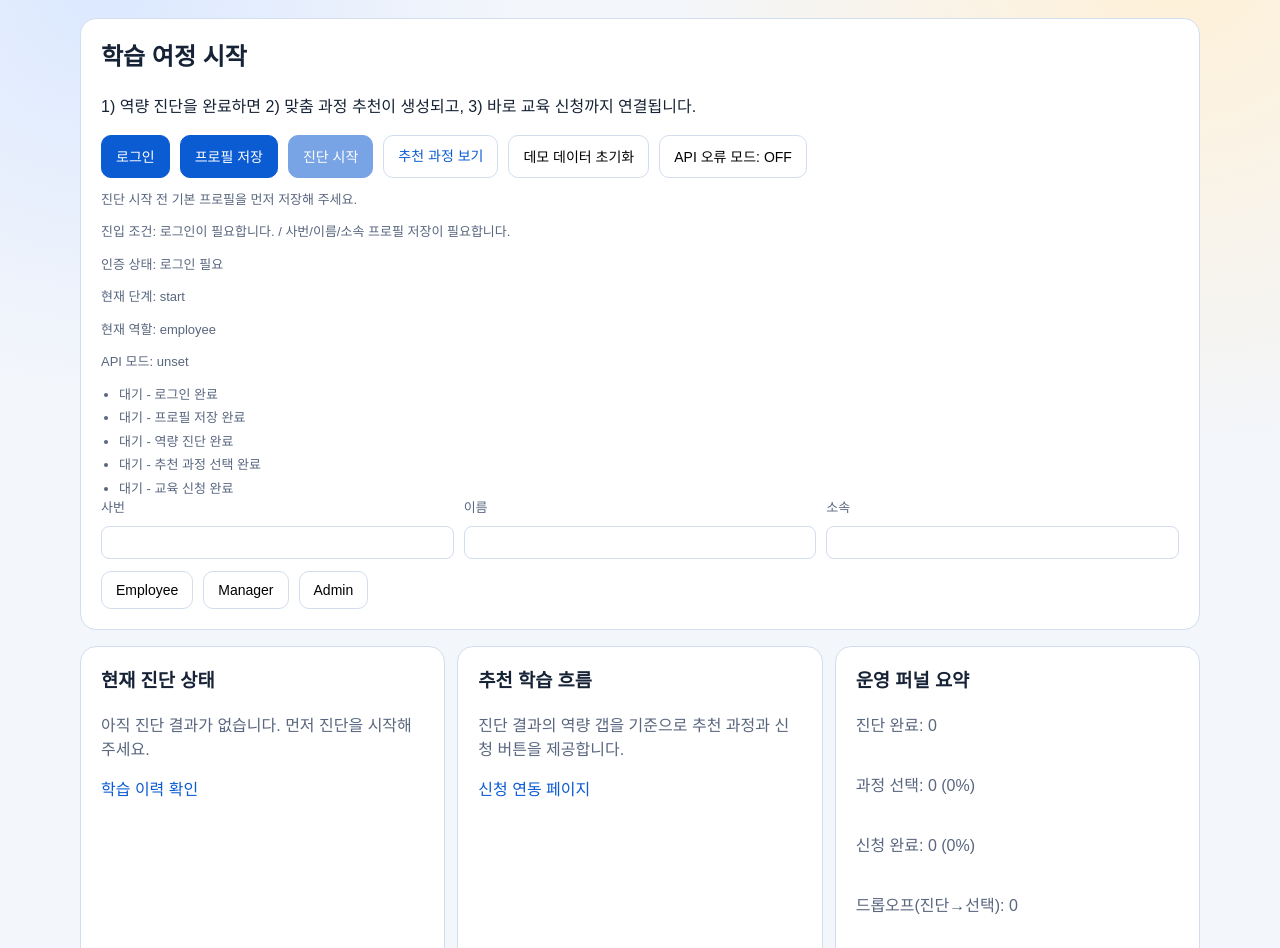
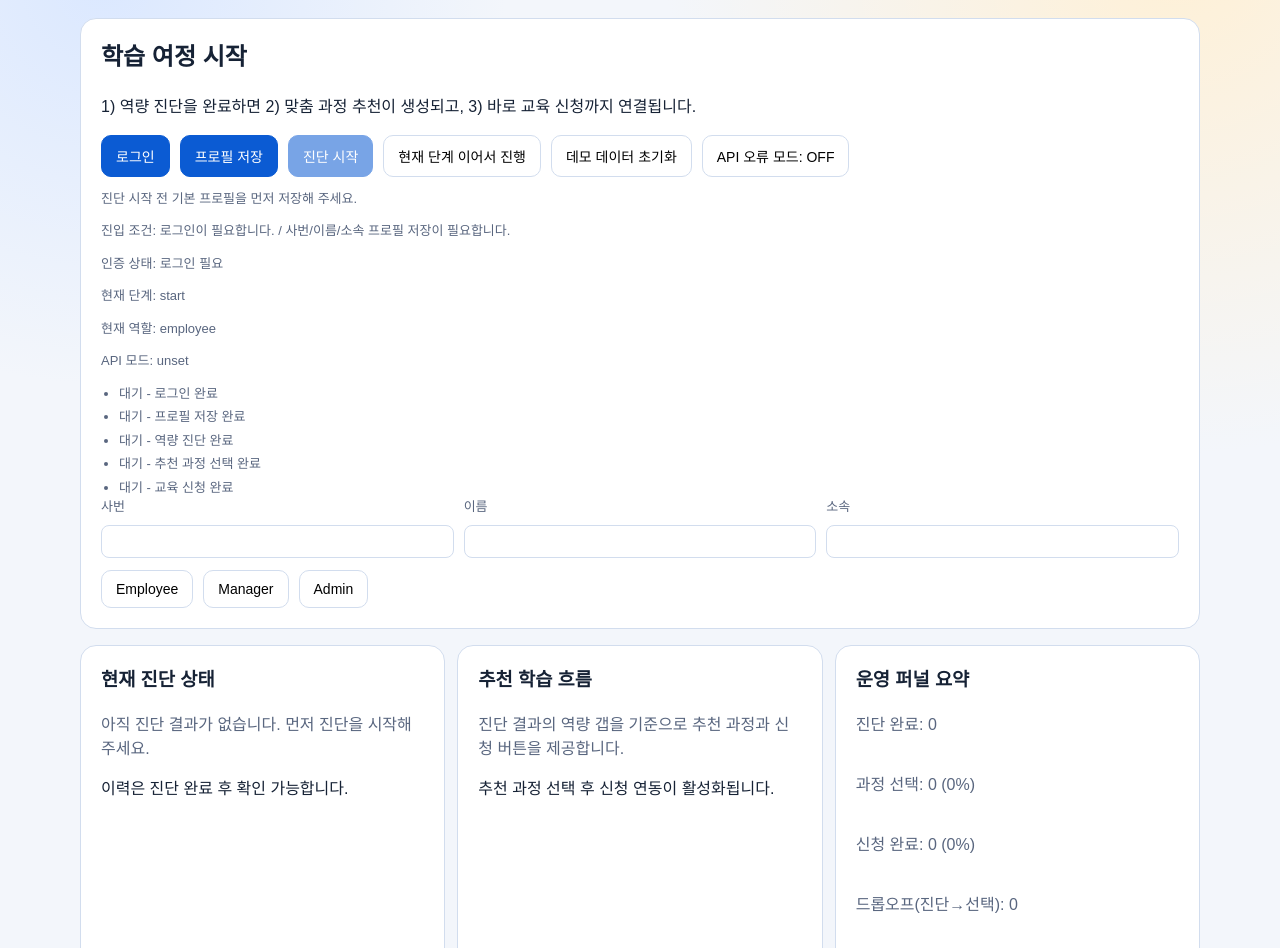
Before and after one commit to realDanLABS/On-Learning-Searcher, a React (Vite) app: page / in a window 1280 px wide. Shown: the part 184-1132 px from the top of the page. Built offline with nearby package versions, Linux system fonts and the light colour scheme; no server answers.

Commit message:
refactor: make home actions stage-aware and prevent bypass navigation

```diff
--- a/src/router/HomePage.tsx
+++ b/src/router/HomePage.tsx
@@ -14,6 +14,7 @@ import { runtimeConfig } from '../shared/config/runtime'
 import { AppShell } from '../shared/layouts/AppShell'
 import { getFunnelSnapshot, type FunnelSnapshot } from '../shared/observability/funnel'
 import { appendAuditLog } from '../shared/observability/audit'
+import { canAccessRoute } from '../shared/orchestration/access'
 import { getNextJourneyAction } from '../shared/orchestration/journey'
 import { getJourneyChecklist, getJourneyStartBlockers } from '../shared/orchestration/readiness'
 import { isAuthenticated, setAuthenticated } from '../shared/state/auth'
@@ -28,6 +29,7 @@ import {
   type DiagnosisPayload,
   type JourneyStage,
 } from '../shared/state/learningFlow'
+import { featureRoutes } from './routeConfig'
 
 export function HomePage() {
   const navigate = useNavigate()
@@ -96,6 +98,24 @@ export function HomePage() {
     stage,
   })
   const canStartNext = blockers.length === 0
+  const historyRoute = featureRoutes.find((route) => route.path === '/history')
+  const courseLinkingRoute = featureRoutes.find((route) => route.path === '/course-linking')
+  const canOpenHistory =
+    historyRoute &&
+    canAccessRoute(historyRoute, {
+      authenticated,
+      hasProfile: profileReady,
+      role,
+      stage,
+    })
+  const canOpenCourseLinking =
+    courseLinkingRoute &&
+    canAccessRoute(courseLinkingRoute, {
+      authenticated,
+      hasProfile: profileReady,
+      role,
+      stage,
+    })
 
   const resetJourney = () => {
     appendAuditLog('journey_reset', '사용자 수동 초기화')
@@ -155,6 +175,7 @@ export function HomePage() {
     }
     setAuthenticated(true)
     setAuthenticatedState(true)
+    setOnboardingError(null)
     appendAuditLog('login', 'mock 로그인 완료')
   }
 
@@ -187,9 +208,9 @@ export function HomePage() {
           >
             {nextAction.label}
           </button>
-          <Link className="secondary-btn link-btn" to="/recommendation">
-            추천 과정 보기
-          </Link>
+          <button className="secondary-btn" onClick={() => navigate(nextAction.to)} type="button">
+            현재 단계 이어서 진행
+          </button>
           <button className="secondary-btn" onClick={resetJourney} type="button">
             데모 데이터 초기화
           </button>
@@ -251,13 +272,17 @@ export function HomePage() {
           ) : (
             <p>아직 진단 결과가 없습니다. 먼저 진단을 시작해 주세요.</p>
           )}
-          <Link to="/history">학습 이력 확인</Link>
+          {canOpenHistory ? <Link to="/history">학습 이력 확인</Link> : <span>이력은 진단 완료 후 확인 가능합니다.</span>}
         </article>
 
         <article className="feature-card">
           <h3>추천 학습 흐름</h3>
           <p>진단 결과의 역량 갭을 기준으로 추천 과정과 신청 버튼을 제공합니다.</p>
-          <Link to="/course-linking">신청 연동 페이지</Link>
+          {canOpenCourseLinking ? (
+            <Link to="/course-linking">신청 연동 페이지</Link>
+          ) : (
+            <span>추천 과정 선택 후 신청 연동이 활성화됩니다.</span>
+          )}
         </article>
 
         <article className="feature-card">
```
